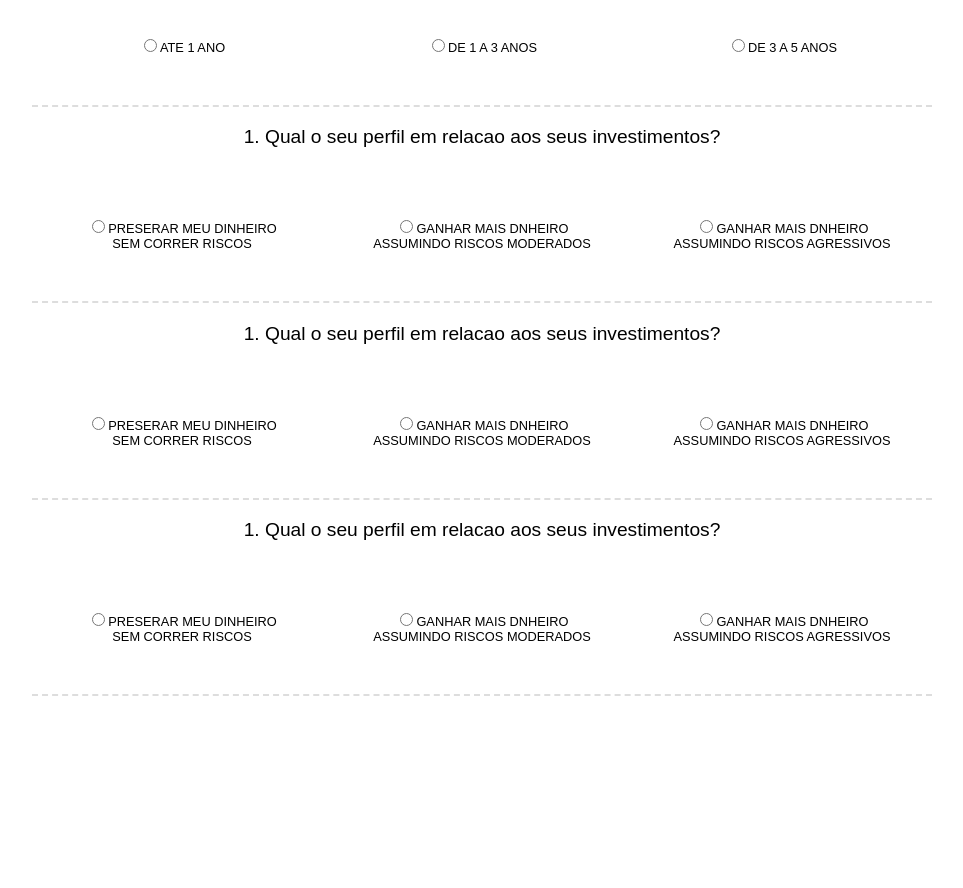
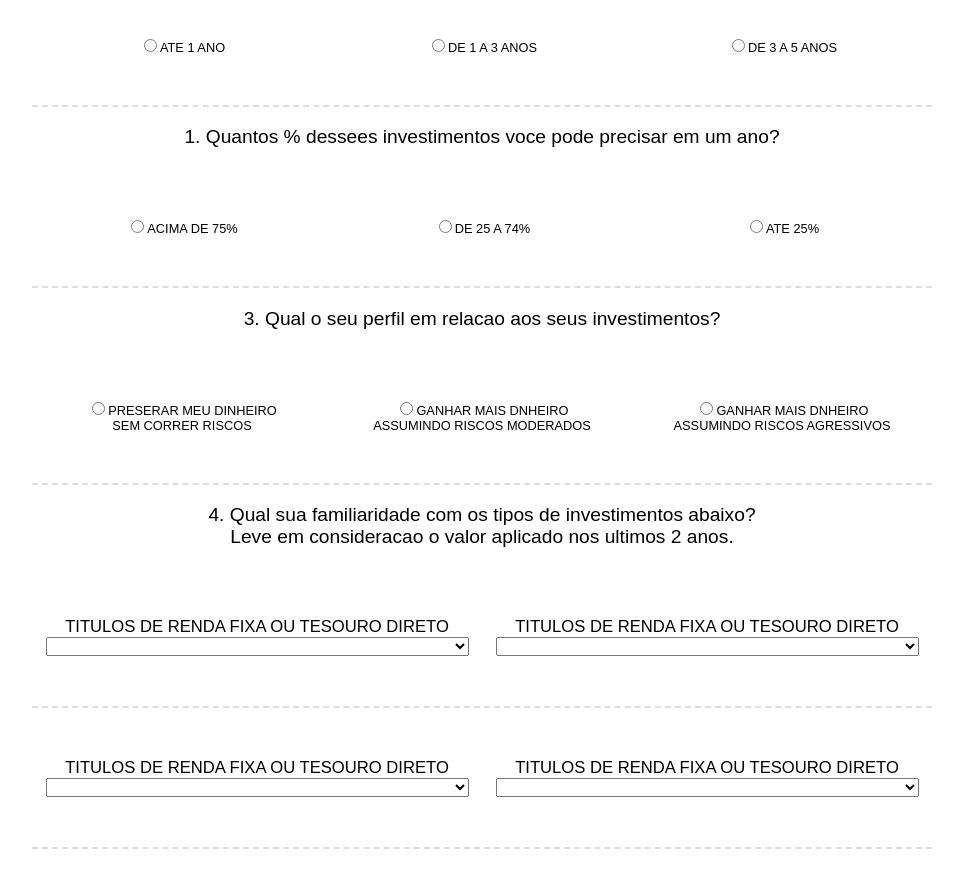
Before and after one commit to daniloagostinho/cedro, an Angular app: page / in a window 1280 px wide. Shown: the part 360-1248 px from the top of the page, without its empty margins (158-1121 px from the left). Before the commit the page ends 1106 px from the top, so only its background shows below. Built offline with nearby package versions, Linux system fonts and the light colour scheme.

Commit message:
criando innputs radio e select

```diff
--- a/src/app/perfil-investidor/perfil-investidor.component.css
+++ b/src/app/perfil-investidor/perfil-investidor.component.css
@@ -35,7 +35,27 @@ ul {
 
 .wrapper
 li {
-    width: 40%;
+    width: 47%;
+    margin: 0 auto;
     list-style: none;
     font-size: 0.8em;
 }
+.wrapper
+.selects
+span {
+    font-size: 1.3em;
+}
+
+.wrapper
+.selects
+{
+    width: 100%;
+    display: block;
+    margin: 0 auto;
+}
+
+.wrapper
+.selects
+select {
+    width: 100%;
+}
--- a/src/app/perfil-investidor/perfil-investidor.component.html
+++ b/src/app/perfil-investidor/perfil-investidor.component.html
@@ -41,7 +41,25 @@
   </div>
 
   <div class="form-group">
-        <p>1. Qual o seu perfil em relacao aos seus investimentos?</p>
+    <p>1. Quantos % dessees investimentos voce pode precisar em um ano?</p>
+    <ul>
+      <li>
+        <input required ngModel name="termos" id="termos" type="radio" (change)="log(termos)" #termos="ngModel" class="form-group">
+        <span>ACIMA DE 75%</span>
+      </li>
+      <li>
+        <input required ngModel name="termos" id="termos" type="radio" (change)="log(termos)" #termos="ngModel" class="form-group">
+        <span>DE 25 A 74%</span>
+      </li>
+      <li>
+        <input required ngModel name="termos" id="termos" type="radio" (change)="log(termos)" #termos="ngModel" class="form-group">
+        <span>ATE 25%</span>
+      </li>
+    </ul>
+  </div>
+
+  <div class="form-group">
+    <p>3. Qual o seu perfil em relacao aos seus investimentos?</p>
     <ul>
       <li>
         <input required ngModel name="termos" id="termos" type="radio" (change)="log(termos)" #termos="ngModel" class="form-group">
@@ -62,43 +80,52 @@
   </div>
 
   <div class="form-group">
-        <p>1. Qual o seu perfil em relacao aos seus investimentos?</p>
-        <ul>
+    <p>4. Qual sua familiaridade com os tipos de investimentos abaixo?
+      <br> Leve em consideracao o valor aplicado nos ultimos 2 anos.</p>
+
+    <ul class="selects">
+
       <li>
-                <input required ngModel name="termos" id="termos" type="radio" (change)="log(termos)" #termos="ngModel" class="form-group">
-                <span>Preserar meu dinheiro
-                    <br> sem correr riscos</span>
+        <span>Titulos de renda fixa ou tesouro direto</span>
+        <select required ngModel name="termos" id="termos" type="radio" (change)="log(termos)" #termos="ngModel" class="form-group">
+          <option value="volvo">Volvo</option>
+          <option value="saab">Saab</option>
+          <option value="mercedes">Mercedes</option>
+          <option value="audi">Audi</option>
+        </select>
       </li>
+
       <li>
-                <input required ngModel name="termos" id="termos" type="radio" (change)="log(termos)" #termos="ngModel" class="form-group">
-                <span>Ganhar mais dnheiro
-                    <br> assumindo riscos moderados</span>
-            </li>
-            <li>
-                <input required ngModel name="termos" id="termos" type="radio" (change)="log(termos)" #termos="ngModel" class="form-group">
-                <span>Ganhar mais dnheiro
-                    <br> assumindo riscos agressivos</span>
+          <span>Titulos de renda fixa ou tesouro direto</span>
+          <select required ngModel name="termos" id="termos" type="radio" (change)="log(termos)" #termos="ngModel" class="form-group">
+            <option value="volvo">Volvo</option>
+            <option value="saab">Saab</option>
+            <option value="mercedes">Mercedes</option>
+            <option value="audi">Audi</option>
+          </select>
         </li>
     </ul>
-    </div>
 
-    <div class="form-group">
-        <p>1. Qual o seu perfil em relacao aos seus investimentos?</p>
-        <ul>
+    <ul class="selects">
+
         <li>
-                <input required ngModel name="termos" id="termos" type="radio" (change)="log(termos)" #termos="ngModel" class="form-group">
-                <span>Preserar meu dinheiro
-                    <br> sem correr riscos</span>
+          <span>Titulos de renda fixa ou tesouro direto</span>
+          <select required ngModel name="termos" id="termos" type="radio" (change)="log(termos)" #termos="ngModel" class="form-group">
+            <option value="volvo">Volvo</option>
+            <option value="saab">Saab</option>
+            <option value="mercedes">Mercedes</option>
+            <option value="audi">Audi</option>
+          </select>
         </li>
+
         <li>
-                <input required ngModel name="termos" id="termos" type="radio" (change)="log(termos)" #termos="ngModel" class="form-group">
-                <span>Ganhar mais dnheiro
-                    <br> assumindo riscos moderados</span>
-            </li>
-            <li>
-                <input required ngModel name="termos" id="termos" type="radio" (change)="log(termos)" #termos="ngModel" class="form-group">
-                <span>Ganhar mais dnheiro
-                    <br> assumindo riscos agressivos</span>
+            <span>Titulos de renda fixa ou tesouro direto</span>
+            <select required ngModel name="termos" id="termos" type="radio" (change)="log(termos)" #termos="ngModel" class="form-group">
+              <option value="volvo">Volvo</option>
+              <option value="saab">Saab</option>
+              <option value="mercedes">Mercedes</option>
+              <option value="audi">Audi</option>
+            </select>
           </li>
       </ul>
   </div>
```
Lines whose indentation alone changed are shown as unchanged.
